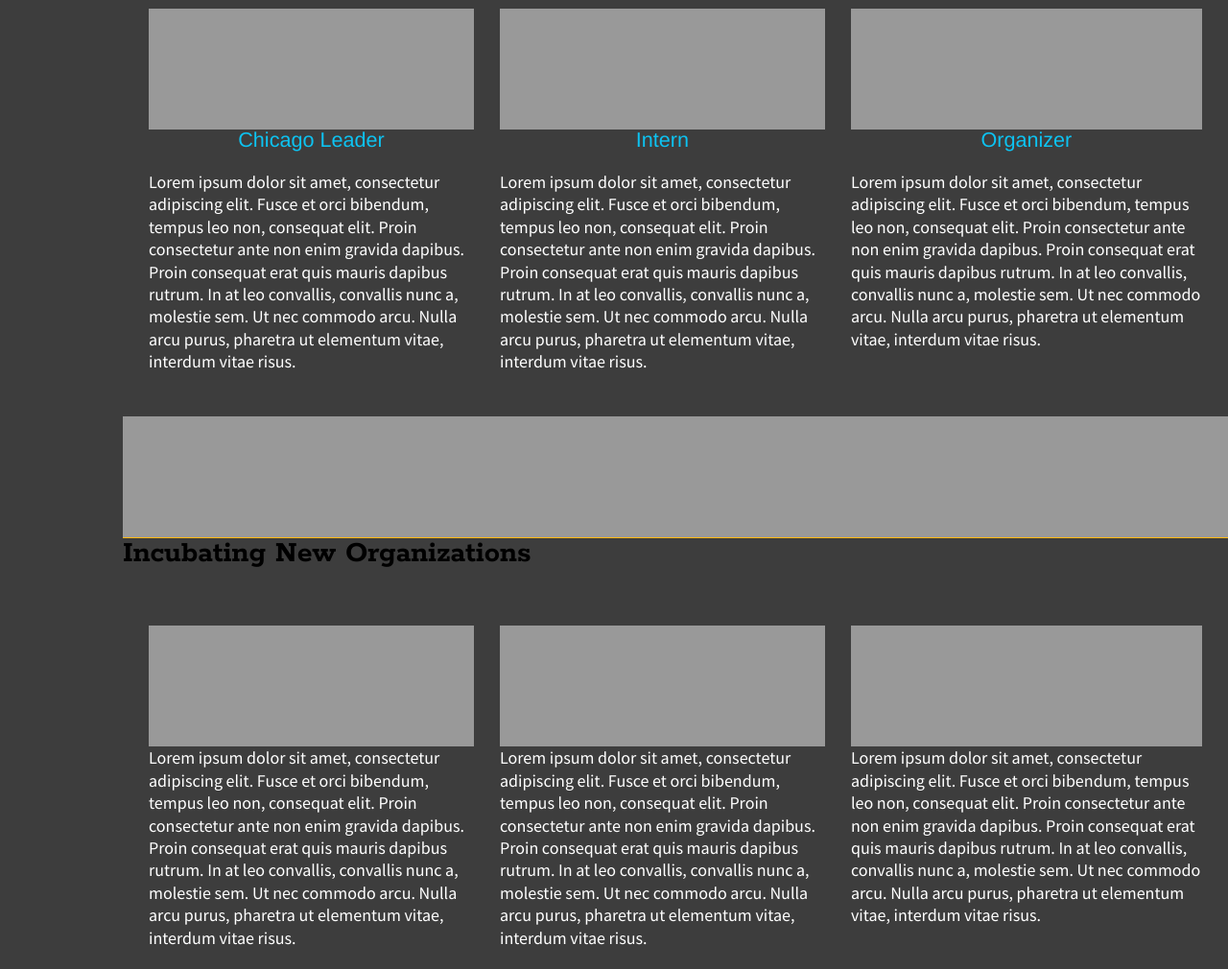
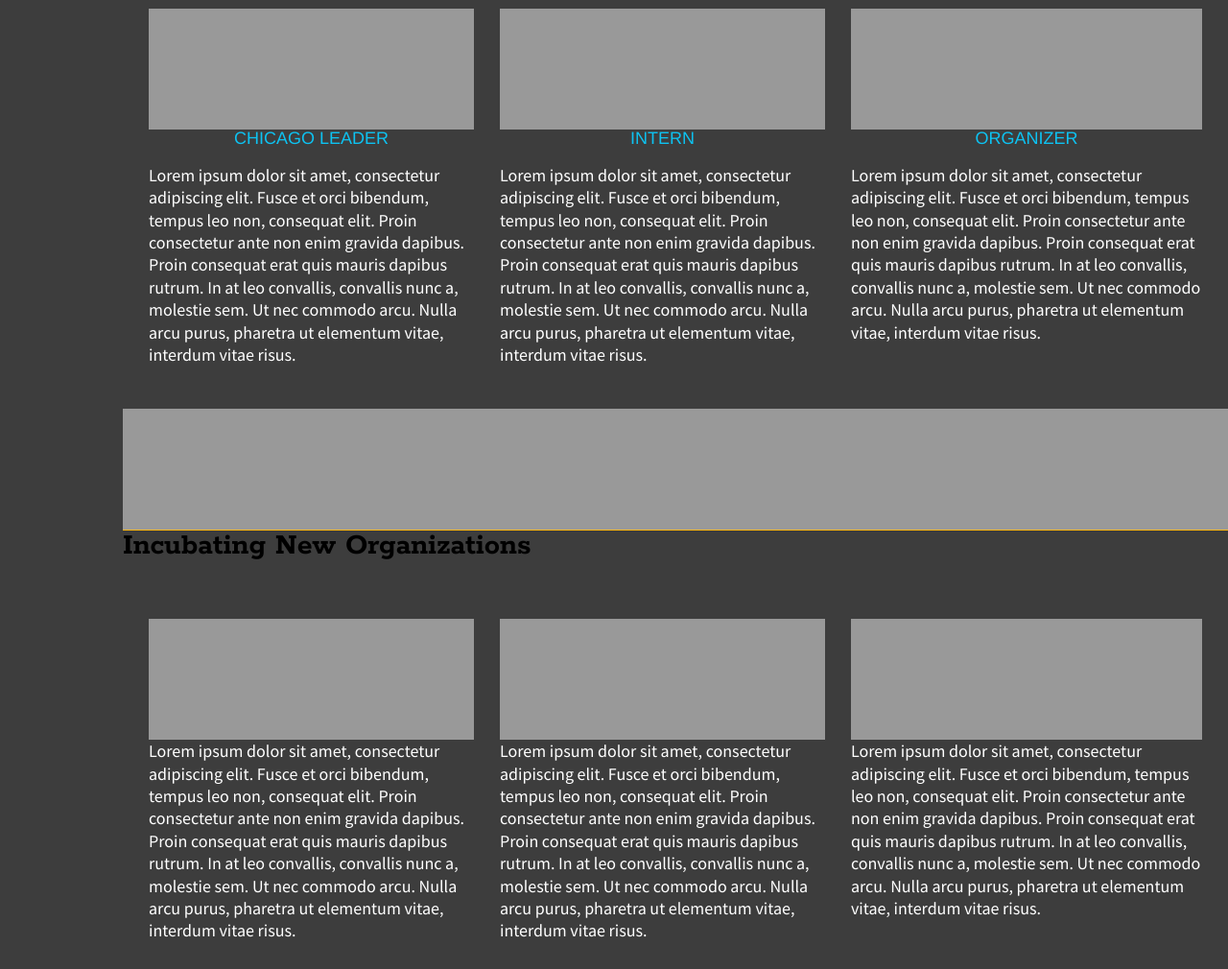
Before and after one commit to theadamparker/BusFed-2014, a plain HTML site: page index.html in a window 1280 px wide. Shown: the part 3320-4330 px from the top of the page at 96% size. Drawn offline with nearby package versions, Linux system fonts and the light colour scheme.

Commit message:
revised h4 styles

```diff
--- a/style/style.css
+++ b/style/style.css
@@ -157,10 +157,10 @@ h3 {
 
 h4 {
   font-family: 'Helvetica Neue', Helvetica, Arial, sans-serif;
-  font-size: 1.2em;
+  font-size: 1em;
   margin: 0 0 1em;
   color: #0DC3F2;
-  text-align: center;
+  text-transform: uppercase;
 }
 
 p {
@@ -236,6 +236,10 @@ nav li > .active {
     color: ;
 }
 
+#by h4 {
+    text-align: center;
+}
+
 #by p {
     color: #fff;
 }
```
